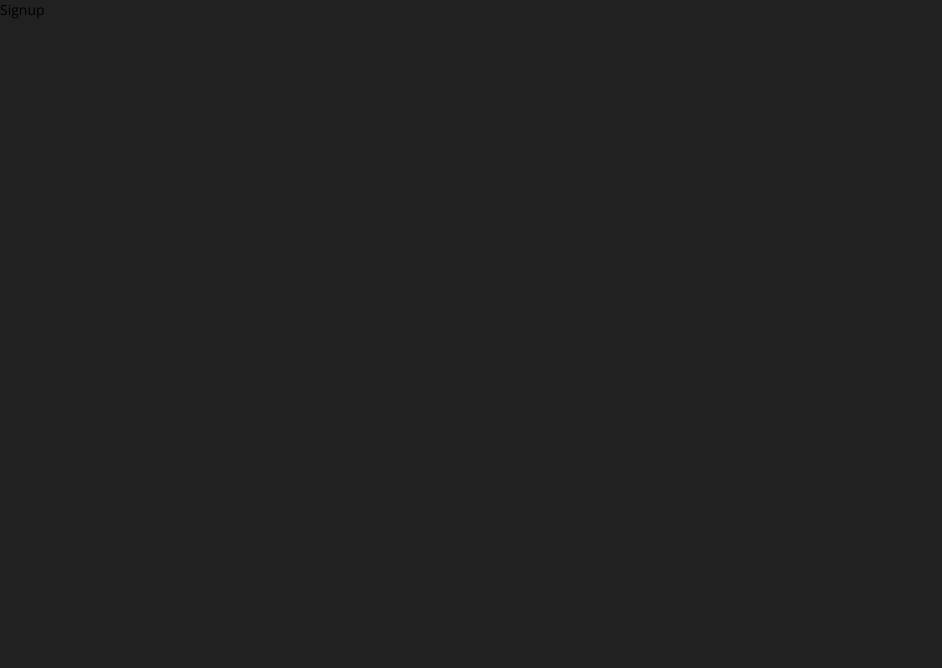
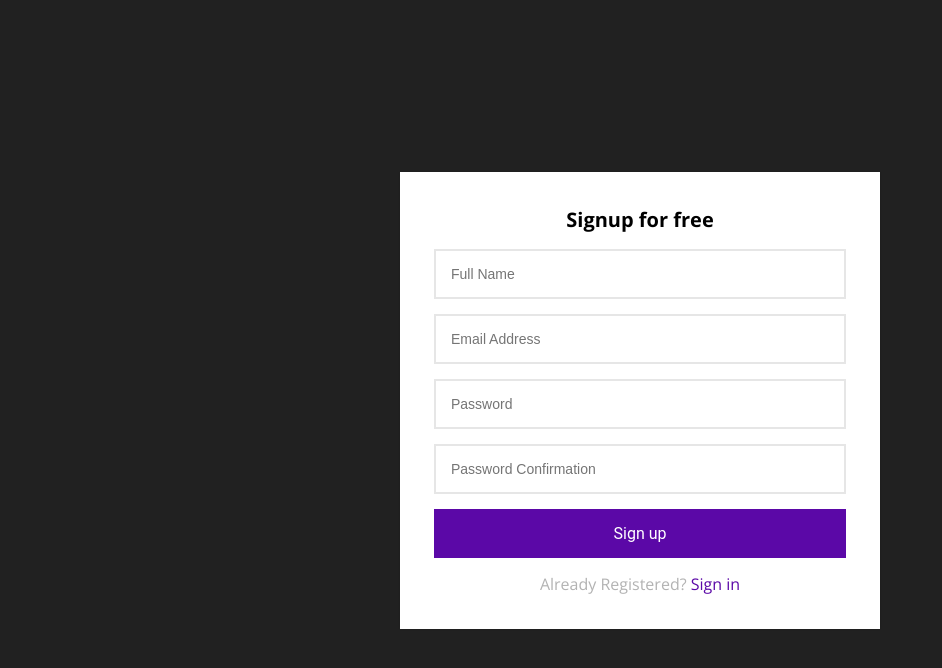
Before and after one commit to paulrajib/laravel-react-fullstk, a React (Vite) app in the folder react/: page /signup in a window 1280 px wide. Shown: the top 668 px of the page, without its empty margins (0-942 px from the left). Built offline with nearby package versions, Linux system fonts and the light colour scheme.

Commit message:
signup form design

```diff
--- a/react/src/index.css
+++ b/react/src/index.css
@@ -151,11 +151,11 @@
 }
 
 .login-signup-form .form {
-    width: 360px;
+    /* width: 480px; */
     position: relative;
     z-index: 1;
     background: #FFFFFF;
-    max-width: 360px;
+    max-width: 480px;
     padding: 34px;
     box-shadow: 0 0 2px 0 rgba(0, 0, 0, 0.1);
 }
--- a/react/src/views/Signup.jsx
+++ b/react/src/views/Signup.jsx
@@ -1,7 +1,29 @@
 import React from 'react'
+import { Link } from 'react-router-dom';
 
 export default function Signup() {
+
+  const onSignupSubmit = (ev) => {
+    ev.preventdefault();
+  }
+
   return (
-    <div>Signup</div>
+      <div className="login-signup-form animated fadeInDown">
+      <div className="form">
+        <form action="" onSubmit={onSignupSubmit}>
+          <h1 className='title'>
+            Signup for free
+          </h1>
+          <input type="text" placeholder='Full Name' />
+          <input type="email" placeholder='Email Address' />
+          <input type="password" placeholder='Password' />
+          <input type="password" placeholder='Password Confirmation' />
+          <button className="btn btn-block">Sign up</button>
+          <p className="message">
+            Already Registered? <Link to="/login">Sign in</Link>
+          </p>
+        </form>
+      </div>
+    </div>
   )
 }
```
